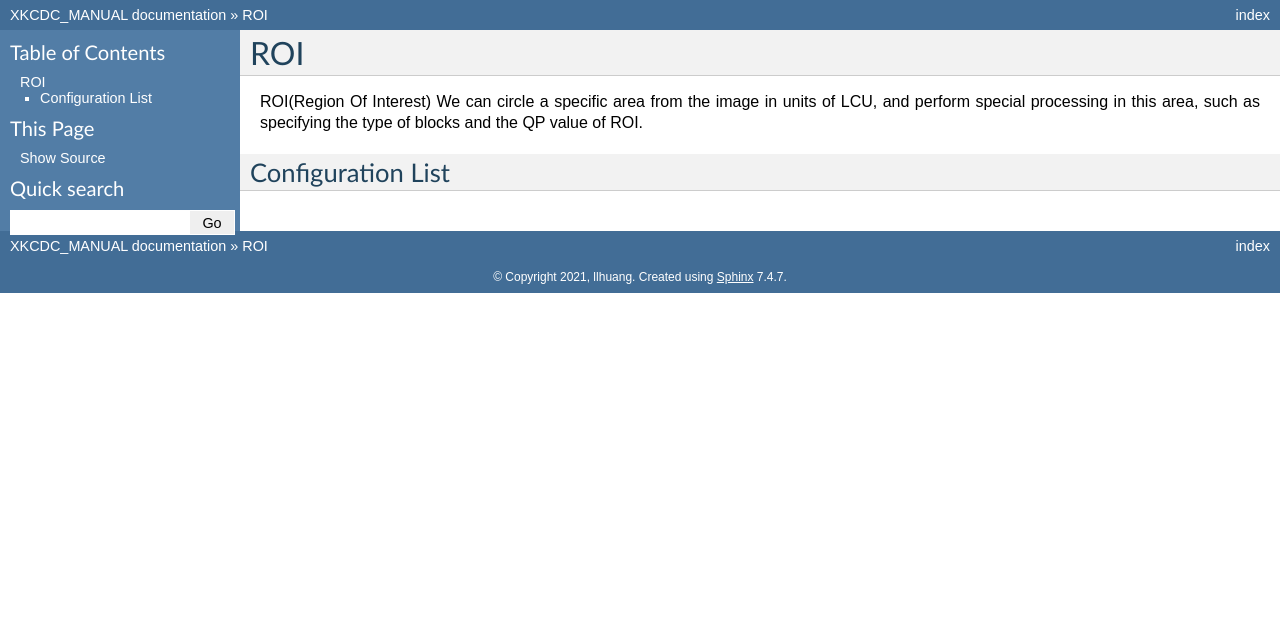
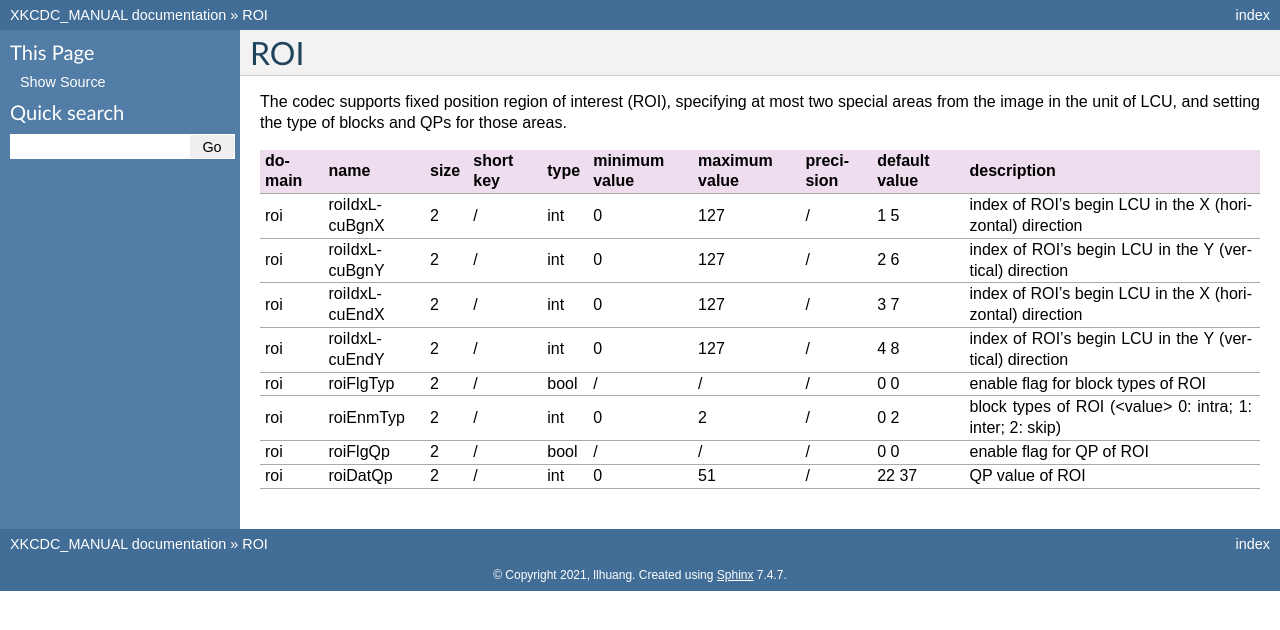
Before and after one commit to iamhll/xkcdc_manual, a Sphinx documentation site: the page built from manual/source/SwCfgGroup/roi.rst, in a window 1280 px wide. Shown: the top 630 px of the page. Built offline with Sphinx 7.4.7, drawn with Linux system fonts in a browser that asks for light colours.

Commit message:
normalized

```diff
--- a/manual/source/SwCfgGroup/roi.rst
+++ b/manual/source/SwCfgGroup/roi.rst
@@ -1,15 +1,12 @@
 ROI
 ---
 
-ROI(Region Of Interest)
-We can circle a specific area from the image in units of LCU,
-and perform special processing in this area, such as specifying the type of blocks and the QP value of ROI.
-
-Configuration List
-..................
+The codec supports fixed position region of interest (ROI),
+specifying at most two special areas from the image in the unit of LCU,
+and setting the type of blocks and QPs for those areas.
 
 .. table::
-      :align: leftg
+      :align: left
       :widths: auto
 
       ============ ======================= ====== =========== ======== =============== =============== =========== ==================================== =========================================================================
```
Also changed, not shown: manual/source/SwCfgGroup/gop.rst (+2 -7 lines), manual/source/SwCfgGroup/rdo.rst (+2 -6 lines), manual/source/SwCfgGroup/rmd.rst (+2 -6 lines).
